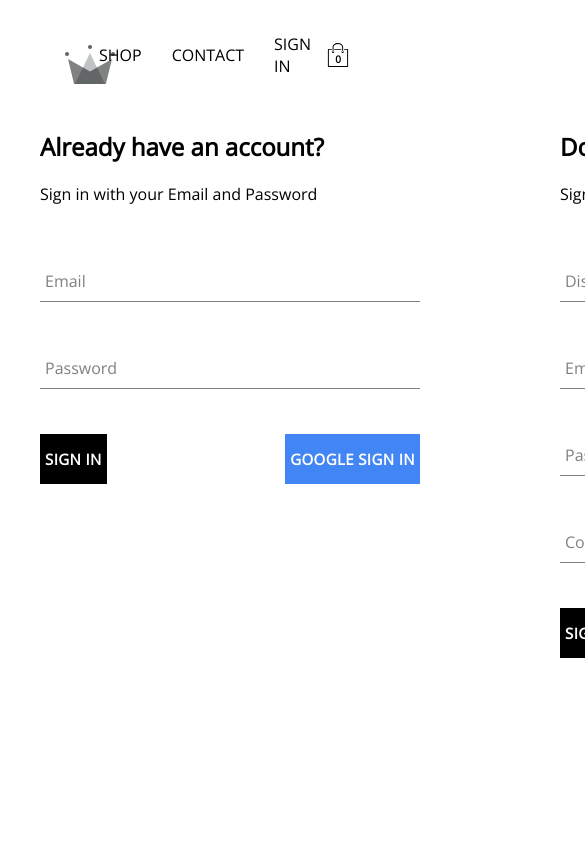
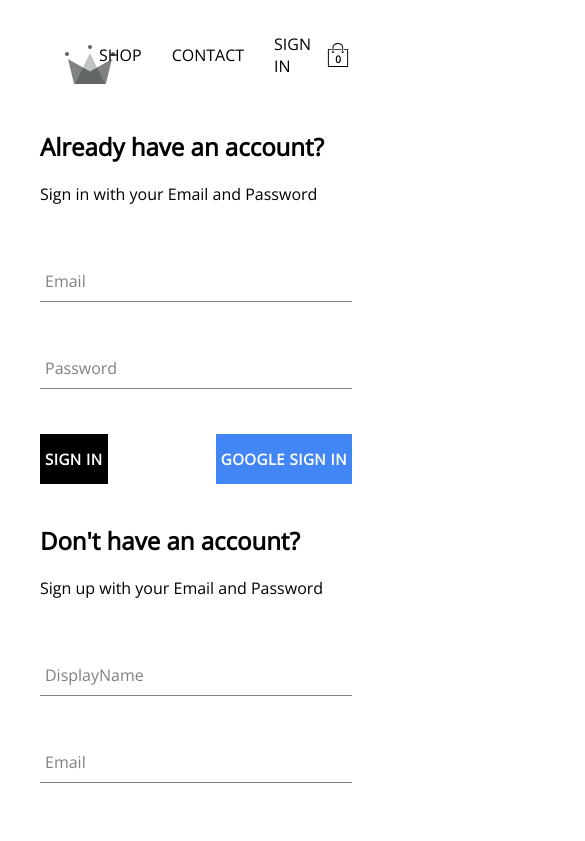
Before and after one commit to Affaq-Ahmed/E-Commerce_ReactJs, a React (Create React App) app: page /auth in a window 390 px wide. Shown: the top 841 px of the page, 585 px wide, since content can reach past the window. Built offline with nearby package versions, Linux system fonts and the light colour scheme; no server answers; the database is empty.

Commit message:
Fix: FixRedirectionForNetlify

```diff
--- a/src/components/button/button.styles.scss
+++ b/src/components/button/button.styles.scss
@@ -2,9 +2,9 @@
 	min-width: 165px;
 	width: auto;
 	height: 50px;
-	letter-spacing: 0.4px;
+	letter-spacing: 0.5px;
 	line-height: 50px;
-	padding: 0 30px 0 30px;
+	padding: 0 35px 0 35px;
 	font-size: 15px;
 	background-color: black;
 	color: white;
--- a/src/components/checkout-item/checkout-item.jsx
+++ b/src/components/checkout-item/checkout-item.jsx
@@ -34,7 +34,7 @@ const CheckoutItem = ({ item }) => {
 					&#10095;
 				</div>
 			</span>
-			<span className='price'>{price}0</span>
+			<span className='price'>{price}</span>
 			<div className='remove-button' onClick={removeItemHandler}>
 				&#10005;
 			</div>
--- a/src/components/product-card/product-card.jsx
+++ b/src/components/product-card/product-card.jsx
@@ -16,7 +16,7 @@ const ProductCard = ({ product }) => {
 			<img src={imageUrl} alt={name} />
 			<div className='footer'>
 				<span className='name'>{name}</span>
-				<span className='price'>Rs. {price}0</span>
+				<span className='price'>Rs. {price}</span>
 			</div>
 			<Button buttonType='inverted' onClick={addToCart}>
 				Add to Card
--- a/src/components/sign-in-form/sign-in-form.styles.scss
+++ b/src/components/sign-in-form/sign-in-form.styles.scss
@@ -5,6 +5,7 @@
 
 	@media screen and (max-width: 800px) {
 		margin-bottom: 30px;
+		width: auto;
 	}
 
 	h2 {
--- a/src/components/sign-up-form/sign-up-form.styles.scss
+++ b/src/components/sign-up-form/sign-up-form.styles.scss
@@ -5,6 +5,7 @@
 
 	@media screen and (max-width: 800px) {
 		margin-bottom: 30px;
+		width: auto;
 	}
 
 	h2 {
--- a/src/routes/authentication/authentication.styles.scss
+++ b/src/routes/authentication/authentication.styles.scss
@@ -4,4 +4,9 @@
 	justify-content: space-between;
 	width: 900px;
 	margin: 30px auto;
+
+	@media screen and (max-width: 800px) {
+		flex-direction: column;
+		width: 80vw;
+	}
 }
--- a/src/routes/checkout/checkout.jsx
+++ b/src/routes/checkout/checkout.jsx
@@ -19,7 +19,7 @@ const Checkout = () => {
 					<span>Quantity</span>
 				</div>
 				<div className='header-block'>
-					<span>Price(PKR)</span>
+					<span>Price ($)</span>
 				</div>
 				<div className='header-block'>
 					<span>Remove</span>
```
Also changed, not shown: 1 other file (tests, documents, lock files or other folders).
